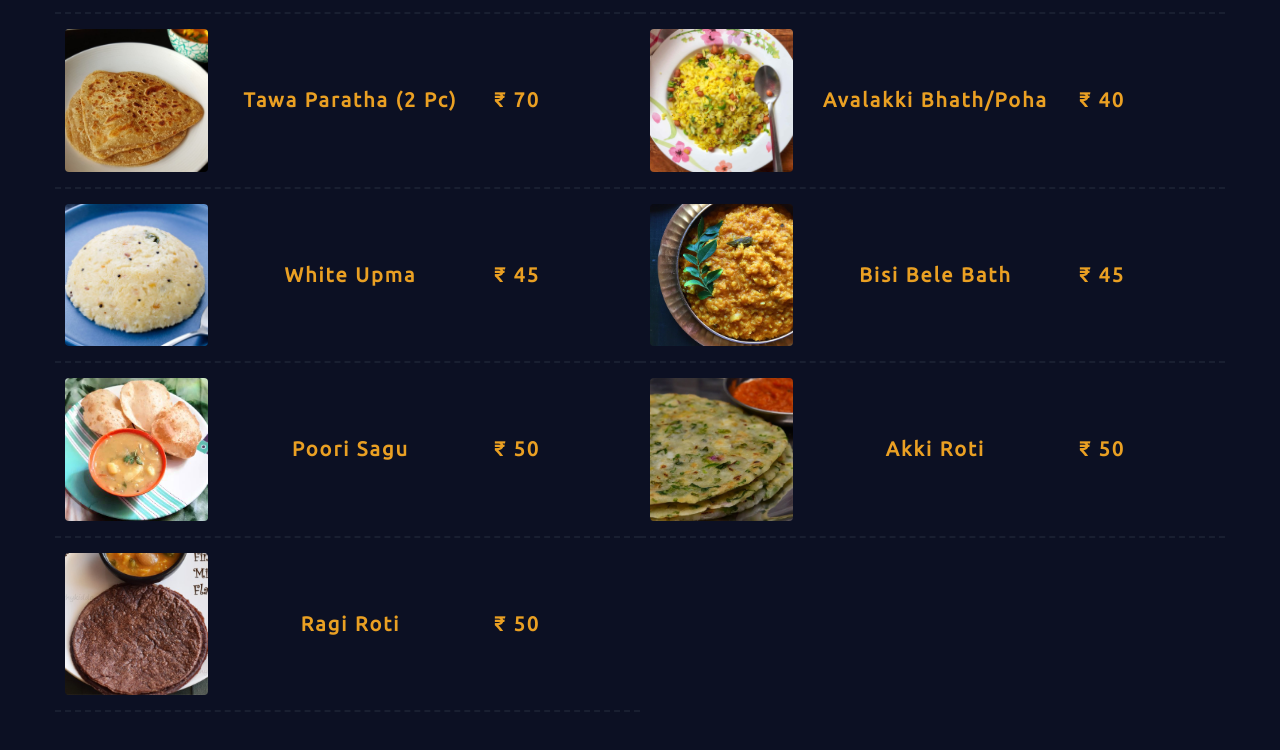
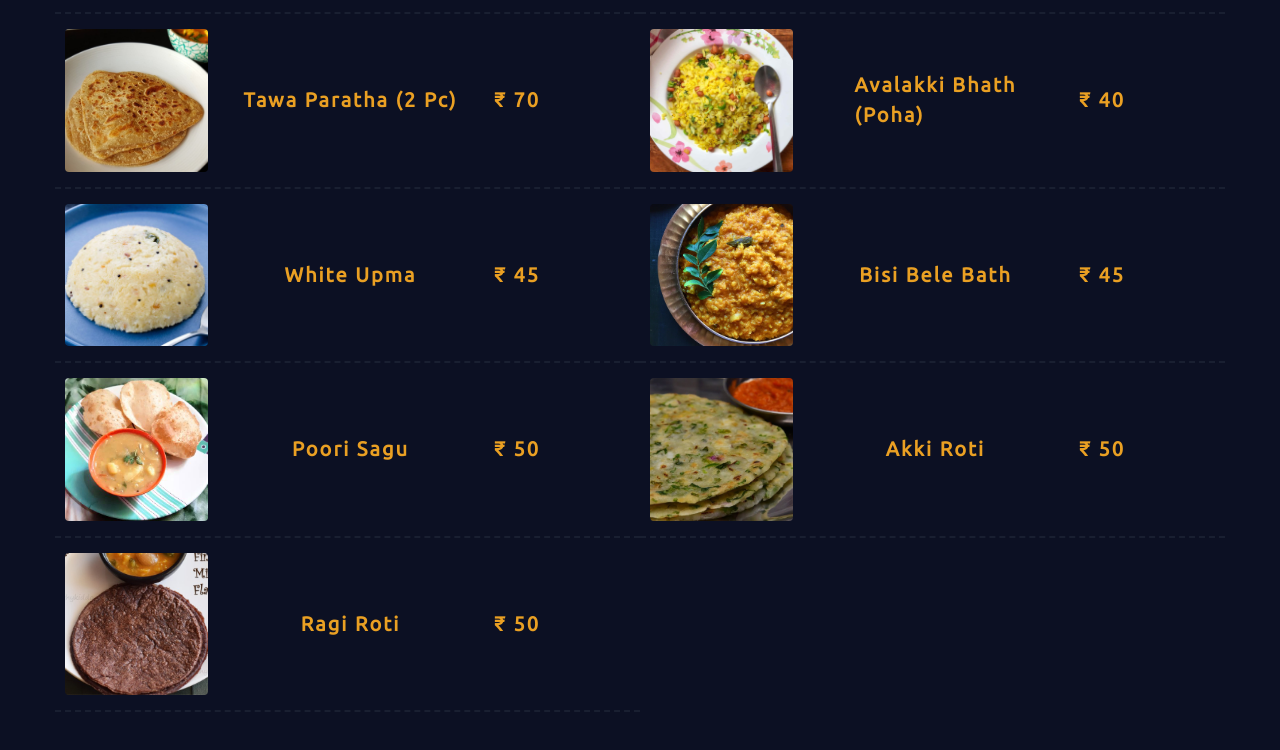
Before and after one commit to sahnwaz/namaste-restra, a plain HTML site: page index.html in a window 1280 px wide. Shown: the part 3119-3869 px from the top of the page. Drawn offline with Linux system fonts and the light colour scheme.

Commit message:
Update index.html

```diff
--- a/index.html
+++ b/index.html
@@ -216,7 +216,7 @@
                 <div class="menu-item-title" >
                     <img src="foodimg/1-poha.jpg" alt="Menu Item">
                 </div>
-                <p>Avalakki Bhath/Poha</p>
+                <p>Avalakki Bhath<br>(Poha)</p>
                 <p>&#x20B9; 40</p>
             </div>
 
@@ -542,7 +542,7 @@
         <div class="menu-item-title" >
             <img src="foodimg/5-obattu.jfif" alt="Menu Item">
         </div>
-        <p>Obattu/Holige (Coconut)</p>
+        <p>Obattu/Holige<br>(Coconut)</p>
         <p>&#x20B9; 20</p>
     </div>
 
@@ -550,7 +550,7 @@
         <div class="menu-item-title" >
             <img src="foodimg/5-obattu1.jfif" alt="Menu Item">
         </div>
-        <p>Obattu/Holige (Pineapple)</p>
+        <p>Obattu/Holige<br>(Pineapple)</p>
         <p>&#x20B9; 25</p>
     </div>
 
```
